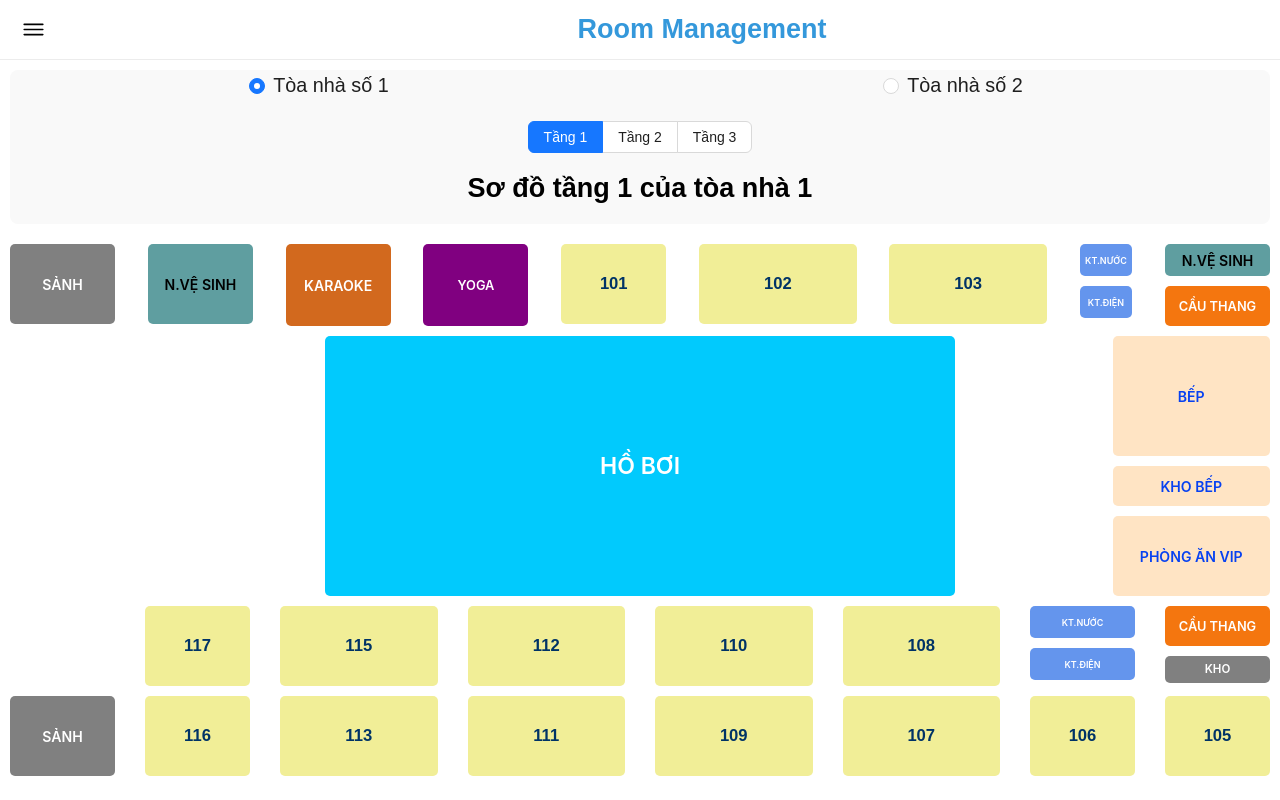
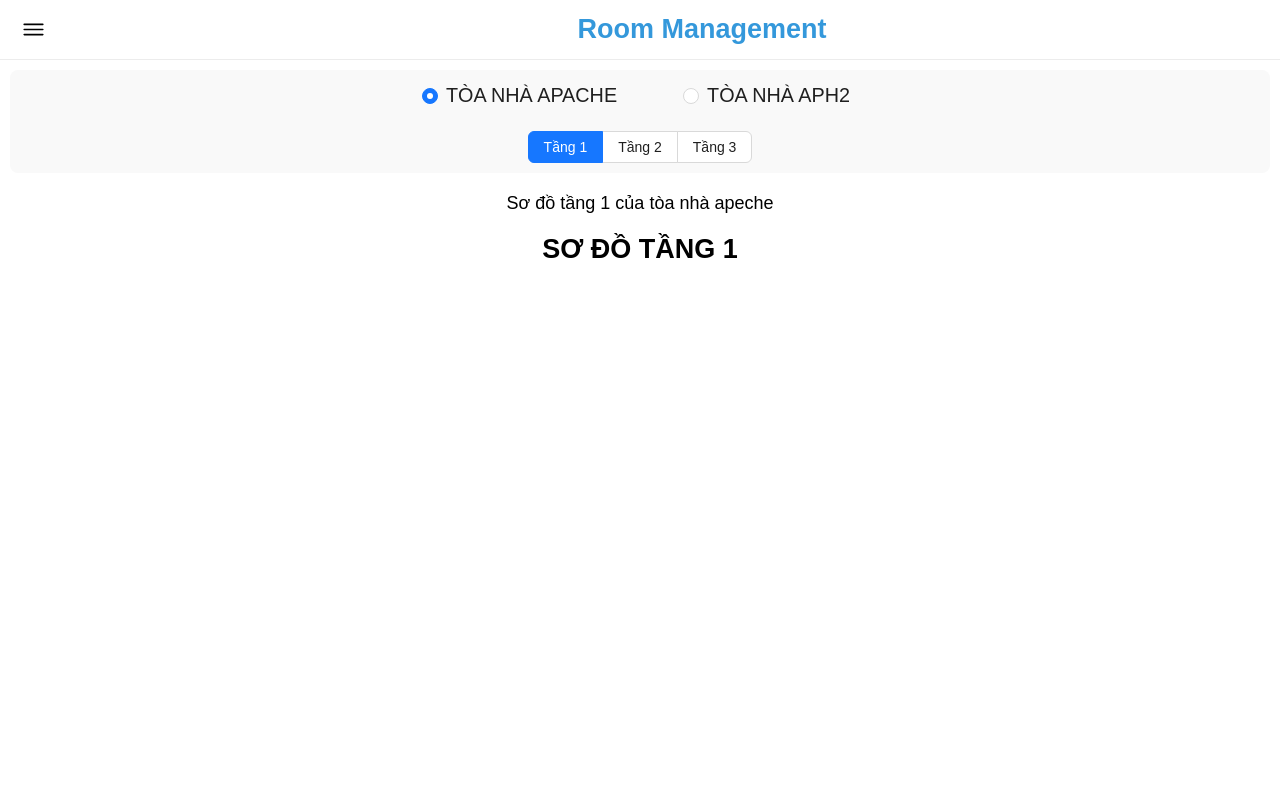
Before and after one commit to phuocloi0502/RoomManagement, a React (Vite) app: page / in a window 1280 px wide. Built offline with nearby package versions, Linux system fonts and the light colour scheme.

Commit message:
fixed ahp2 floor 1

```diff
--- a/src/components/building_plan/building_1/Floor1Building1.jsx
+++ b/src/components/building_plan/building_1/Floor1Building1.jsx
@@ -1,130 +1,5 @@
 import React from "react";
-import { Row, Col, Flex } from "antd";
 import "../style/building_plan.scss";
-import { Room } from "../../room/Room";
 export const Floor1Building1 = (props) => {
-  return (
-    <div className="floor-wrap">
-      <Row justify="space-between" className="custom-row">
-        <Col className="base-room lobby" span={2}>
-          SẢNH
-        </Col>
-        <Col className="base-room toilet-big" span={2}>
-          N.VỆ SINH
-        </Col>
-        <Col className="base-room karaoke" span={2}>
-          KARAOKE
-        </Col>
-        <Col className="base-room yoga" span={2}>
-          YOGA
-        </Col>
-        <Col span={2}>
-          <Room roomName="101" />
-        </Col>
-        <Col span={3}>
-          <Room roomName="102" />
-        </Col>
-        <Col span={3}>
-          <Room roomName="103" />
-        </Col>
-        <Col span={1}>
-          <Row className="custom-row">
-            <Col className="base-room technique ">KT.NƯỚC</Col>
-          </Row>
-          <Row>
-            <Col className="base-room technique">KT.ĐIỆN</Col>
-          </Row>
-        </Col>
-        <Col span={2}>
-          <Row className="custom-row">
-            <Col className="base-room toilet ">N.VỆ SINH</Col>
-          </Row>
-          <Row>
-            <Col className="base-room staircase">CẦU THANG</Col>
-          </Row>
-        </Col>
-      </Row>
-      <Row justify="end" className="custom-row">
-        <Col className="base-room swimming " span={12}>
-          HỒ BƠI
-        </Col>
-        <Col span={3} />
-
-        <Col span={3}>
-          <Row className="custom-row">
-            <Col className="base-room  kitchen ">BẾP</Col>
-          </Row>
-          <Row className="custom-row">
-            <Col className="base-room pantry">KHO BẾP</Col>
-          </Row>
-          <Row>
-            <Col className="base-room dining">PHÒNG ĂN VIP</Col>
-          </Row>
-        </Col>
-      </Row>
-      <Row justify="space-between" className="custom-row">
-        <Col span={2}>
-          <Flex></Flex>
-        </Col>
-        <Col span={2}>
-          <Room roomName="117" />
-        </Col>
-        <Col span={3}>
-          <Room roomName="115" />
-        </Col>
-        <Col span={3}>
-          <Room roomName="112" />
-        </Col>
-        <Col span={3}>
-          <Room roomName="110" />
-        </Col>
-        <Col span={3}>
-          <Room roomName="108" />
-        </Col>
-        <Col span={2}>
-          {" "}
-          <Row className="custom-row">
-            <Col className="base-room technique ">KT.NƯỚC</Col>
-          </Row>
-          <Row>
-            <Col className="base-room technique">KT.ĐIỆN</Col>
-          </Row>
-        </Col>
-        <Col span={2}>
-          <Row className="custom-row">
-            <Col className="base-room staircase ">CẦU THANG</Col>
-          </Row>
-          <Row>
-            <Col className="base-room warehouse">KHO</Col>
-          </Row>
-        </Col>
-      </Row>
-      <Row justify="space-between">
-        <Col className="base-room lobby" span={2}>
-          SẢNH
-        </Col>
-        <Col span={2}>
-          <Room roomName="116" />
-        </Col>
-        <Col span={3}>
-          <Room roomName="113" />
-        </Col>
-        <Col span={3}>
-          <Room roomName="111" />
-        </Col>
-        <Col span={3}>
-          <Room roomName="109" />
-        </Col>
-        <Col span={3}>
-          <Room roomName="107" />
-        </Col>
-        <Col span={2}>
-          <Room roomName="106" />
-        </Col>
-        <Col span={2}>
-          <Room roomName="105" />
-        </Col>
-      </Row>
-    </div>
-  );
+  return <div className="floor-wrap">Sơ đồ tầng 1 của tòa nhà apeche</div>;
 };
--- a/src/components/building_plan/building_1/Floor2Building1.jsx
+++ b/src/components/building_plan/building_1/Floor2Building1.jsx
@@ -1,5 +1,5 @@
 import React from "react";
 import "../style/building_plan.scss";
 export const Floor2Building1 = (props) => {
-  return <div className="floor-wrap">Sơ đồ tầng 2 của tòa nhà 1</div>;
+  return <div className="floor-wrap">Sơ đồ tầng 2 của tòa nhà apeche</div>;
 };
--- a/src/components/building_plan/building_1/Floor3Building1.jsx
+++ b/src/components/building_plan/building_1/Floor3Building1.jsx
@@ -1,5 +1,5 @@
 import React from "react";
 import "../style/building_plan.scss";
 export const Floor3Building1 = (props) => {
-  return <div className="floor-wrap">Sơ đồ tầng 3 của tòa nhà 1</div>;
+  return <div className="floor-wrap">Sơ đồ tầng 3 của tòa nhà apeche</div>;
 };
--- a/src/components/building_plan/building_2/Floor2Building2.jsx
+++ b/src/components/building_plan/building_2/Floor2Building2.jsx
@@ -1,5 +1,5 @@
 import React from "react";
 import "../style/building_plan.scss";
 export const Floor2Building2 = (props) => {
-  return <div className="floor-wrap">Sơ đồ tầng 2 của tòa nhà 2</div>;
+  return <div className="floor-wrap">Sơ đồ tầng 2 của tòa nhà aph2</div>;
 };
--- a/src/components/building_plan/building_2/Floor3Building2.jsx
+++ b/src/components/building_plan/building_2/Floor3Building2.jsx
@@ -1,5 +1,5 @@
 import React from "react";
 import "../style/building_plan.scss";
 export const Floor3Building2 = (props) => {
-  return <div className="floor-wrap">Sơ đồ tầng 3 của tòa nhà 2</div>;
+  return <div className="floor-wrap">Sơ đồ tầng 3 của tòa nhà aph2</div>;
 };
--- a/src/components/building_plan/style/building_plan.scss
+++ b/src/components/building_plan/style/building_plan.scss
@@ -1,5 +1,5 @@
 .custom-row {
-  margin-bottom: 10px;
+  margin-bottom: 40px;
 }
 .floor-wrap {
   animation: fadeIn 0.5s ease-in-out;
@@ -13,3 +13,8 @@
     opacity: 1;
   }
 }
+@media screen and (max-width: 768px) {
+  .custom-row {
+    margin-bottom: 10px;
+  }
+}
--- a/src/components/room/room.scss
+++ b/src/components/room/room.scss
@@ -14,7 +14,7 @@ $height: 10vh;
   color: #003366;
   &:hover {
     cursor: pointer;
-    border: 1.5px solid #003366;
+    border: 3px solid #003366;
   }
 }
 
@@ -27,6 +27,13 @@ $height: 10vh;
   font-weight: 600;
   border-radius: 5px;
   font-size: 1.1vw;
+}
+.sub-row {
+  height: 100%;
+  display: flex;
+  flex-direction: column;
+  justify-content: space-between;
+  align-items: center;
 }
 .lobby {
   height: $height;
@@ -45,6 +52,14 @@ $height: 10vh;
   color: white;
   font-size: 0.9vw;
 } // kho
+
+.gate {
+  border: 5px solid $gray-600;
+  border-left: none;
+  border-radius: 0;
+  color: $gray-800;
+  font-size: 1.8vw;
+}
 .swimming {
   background-color: rgb(1, 202, 253);
   border-radius: 5px;
@@ -53,13 +68,13 @@ $height: 10vh;
 }
 .kitchen {
   height: $height * 1.5;
-
+  margin-bottom: 10px;
   background-color: bisque;
   color: rgb(7, 65, 241);
 }
 .pantry {
-  height: math.div($height, 2);
-
+  height: $height * 0.5;
+  margin-bottom: 10px;
   background-color: bisque;
   color: rgb(7, 65, 241);
 }
@@ -73,10 +88,12 @@ $height: 10vh;
   color: white;
 }
 .karaoke {
+  height: $height;
   background-color: chocolate;
   color: white;
 }
 .yoga {
+  height: $height;
   background-color: purple;
   color: white;
   font-size: 1vw;
@@ -97,27 +114,32 @@ $height: 10vh;
 }
 @media screen and (max-width: 768px) {
   $height: 5vh;
+  .base-room {
+    border-radius: 2px;
+  }
   .toilet-big,
   .karaoke,
   .yoga,
   .room-area,
-  .lobby,
+  .lobby {
+    height: $height * 0.5;
+    border-radius: 2px;
+  }
   .dining {
-    height: $height;
+    height: $height * 0.3;
   }
-
-  .staircase,
   .pantry {
-    height: math.div($height, 2);
-  }
-  .warehouse {
-    height: math.div($height, 3);
+    height: $height * 0.3;
+    margin-bottom: 5px;
   }
   .kitchen {
-    height: $height;
+    height: $height * 0.4;
+    margin-bottom: 5px;
   }
+  .warehouse,
+  .staircase,
   .toilet,
   .technique {
-    height: $height * 0.4;
+    height: $height * 0.2;
   }
 }
--- a/src/pages/room_page/RoomPage.jsx
+++ b/src/pages/room_page/RoomPage.jsx
@@ -11,9 +11,9 @@ import { Floor3Building2 } from "../../components/building_plan/building_2/Floor
 export const RoomPage = (props) => {
   //init
   const [building, setBuilding] = useState();
-  const [buildingLabel, setBuildingLabel] = useState("1");
+  const [buildingLabel, setBuildingLabel] = useState("APACHE");
   const [floor, setFloor] = useState("floor1");
-  const [selectedLabel, setSelectedLabel] = useState("tầng 1");
+  const [selectedLabel, setSelectedLabel] = useState("TẦNG 1");
   const [currentFLoor, setCurrentFloor] = useState(<Floor1Building1 />);
 
   const floorList = [
@@ -49,7 +49,7 @@ export const RoomPage = (props) => {
     if (value == "building1") {
       setBuildingLabel("1");
       setFloor("floor1");
-      setSelectedLabel("tầng 1");
+      setSelectedLabel("TẦNG 1");
       const selectedFloor = floorList.find((item) => item.key === "floor1");
       if (selectedFloor) {
         setCurrentFloor(selectedFloor.component);
@@ -57,7 +57,7 @@ export const RoomPage = (props) => {
     } else {
       setBuildingLabel("2");
       setFloor("floor4");
-      setSelectedLabel("tầng 1");
+      setSelectedLabel("TẦNG 1");
       const selectedFloor = floorList.find((item) => item.key === "floor4");
       if (selectedFloor) {
         setCurrentFloor(selectedFloor.component);
@@ -68,12 +68,12 @@ export const RoomPage = (props) => {
   const handleFloorChange = (e) => {
     const { value } = e.target;
     const labels = {
-      floor1: "tầng 1",
-      floor2: "tầng 2",
-      floor3: "tầng 3",
-      floor4: "tầng 1",
-      floor5: "tầng 2",
-      floor6: "tầng 3",
+      floor1: "TẦNG 1",
+      floor2: "TẦNG 2",
+      floor3: "TẦNG 3",
+      floor4: "TẦNG 1",
+      floor5: "TẦNG 2",
+      floor6: "TẦNG 3",
     };
     setSelectedLabel(labels[value]);
     setFloor(value);
@@ -88,8 +88,8 @@ export const RoomPage = (props) => {
       <div className="room-page-header-wrap">
         <div className="radio-toggle">
           <Radio.Group onChange={handleRadioChange} defaultValue={"building1"}>
-            <Radio value="building1">Tòa nhà số 1</Radio>
-            <Radio value="building2">Tòa nhà số 2</Radio>
+            <Radio value="building1">TÒA NHÀ APACHE</Radio>
+            <Radio value="building2">TÒA NHÀ APH2</Radio>
           </Radio.Group>
         </div>
         <div className="radio-button-toggle">
@@ -118,15 +118,15 @@ export const RoomPage = (props) => {
             </Radio.Group>
           )}
         </div>
-        <div className="room-page-content-title">
-          <h2>{`Sơ đồ ${selectedLabel} của tòa nhà ${buildingLabel}`}</h2>
-        </div>
       </div>
       <div className="room-page-content">
         <div className={`room-page-main-content ${1 === 2 ? "a" : "b"}`}>
           {currentFLoor}
         </div>
       </div>
+      <div className="room-page-content-title">
+        <h2>{`SƠ ĐỒ ${selectedLabel} `}</h2>
+      </div>
     </div>
   );
 };
--- a/src/pages/room_page/room_page.scss
+++ b/src/pages/room_page/room_page.scss
@@ -2,12 +2,10 @@
 .room-page-wrap {
   position: relative;
   .room-page-header-wrap {
-    position: sticky;
-    top: 60px;
-    z-index: 98;
     width: 100%;
     text-align: center;
     background-color: $gray-50;
+    padding: 10px;
     border-radius: 8px;
     .radio-toggle {
       width: 100%;
@@ -15,7 +13,8 @@
         text-align: center;
         width: 100%;
         display: flex;
-        justify-content: space-around;
+        justify-content: center;
+        gap: 50px;
         span {
           font-size: 1.1rem;
         }
@@ -25,12 +24,16 @@
       margin-top: 20px;
       text-align: center;
     }
-    .room-page-content-title {
-      padding: 20px 0;
-    }
   }
   .room-page-content {
+    width: 100%;
     margin-top: 20px;
+    text-align: center;
+  }
+  .room-page-content-title {
+    width: 100%;
+    text-align: center;
+    padding: 20px 0;
   }
 }
 .building-floor-plan {
@@ -39,13 +42,14 @@
 @media screen and (max-width: 768px) {
   .room-page-content-title {
     h2 {
-      font-size: 1.2rem;
+      font-size: 0.9rem;
     }
   }
-  .col-height-200 {
-    height: 120px !important;
-  }
-  .col-height-100 {
-    height: 60px !important;
+  .radio-toggle {
+    .ant-radio-group {
+      span {
+        font-size: 0.7rem !important;
+      }
+    }
   }
 }
```
Also changed, not shown: src/components/building_plan/building_2/Floor1Building2.jsx (+118 -1 lines).
